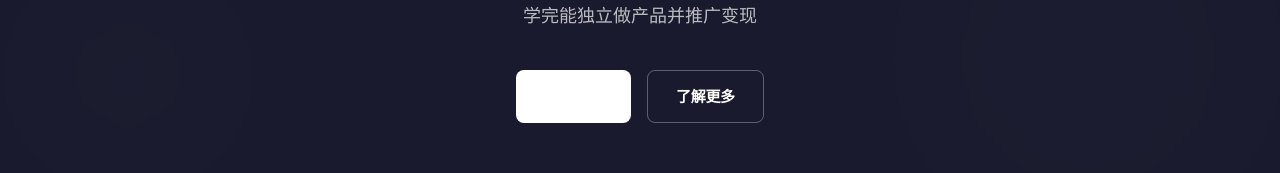
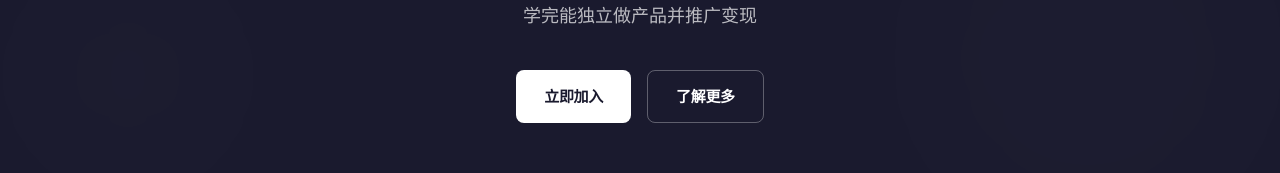
Before and after one commit to ueochen-commits/AIMedia-Course, a Next.js app: page / in a window 1280 px wide. Shown: the part 3448-3621 px from the top of the page. Built offline with nearby package versions, Linux system fonts and the light colour scheme.

Commit message:
fix: 修复CTA按钮文字颜色 - 立即加入使用黑色文字

```diff
--- a/src/app/page.tsx
+++ b/src/app/page.tsx
@@ -361,7 +361,7 @@ export default function Home() {
           <h2 className="text-3xl md:text-4xl font-bold mb-4">现在开始，成为一人公司</h2>
           <p className="text-white/70 text-lg mb-10">学完能独立做产品并推广变现</p>
           <div className="flex flex-col sm:flex-row gap-4 justify-center">
-            <a href="#pricing" className="btn bg-white text-[#1A1A2E] hover:bg-white/90 text-lg px-10 py-4 inline-flex">
+            <a href="#pricing" className="btn bg-white text-[#1A1A2E] hover:bg-gray-100 text-lg px-10 py-4 font-semibold" style={{ color: '#1A1A2E' }}>
               立即加入
             </a>
             <a href="#outline" className="btn border border-white/30 text-white hover:bg-white/10 text-lg px-10 py-4 inline-flex">
```
